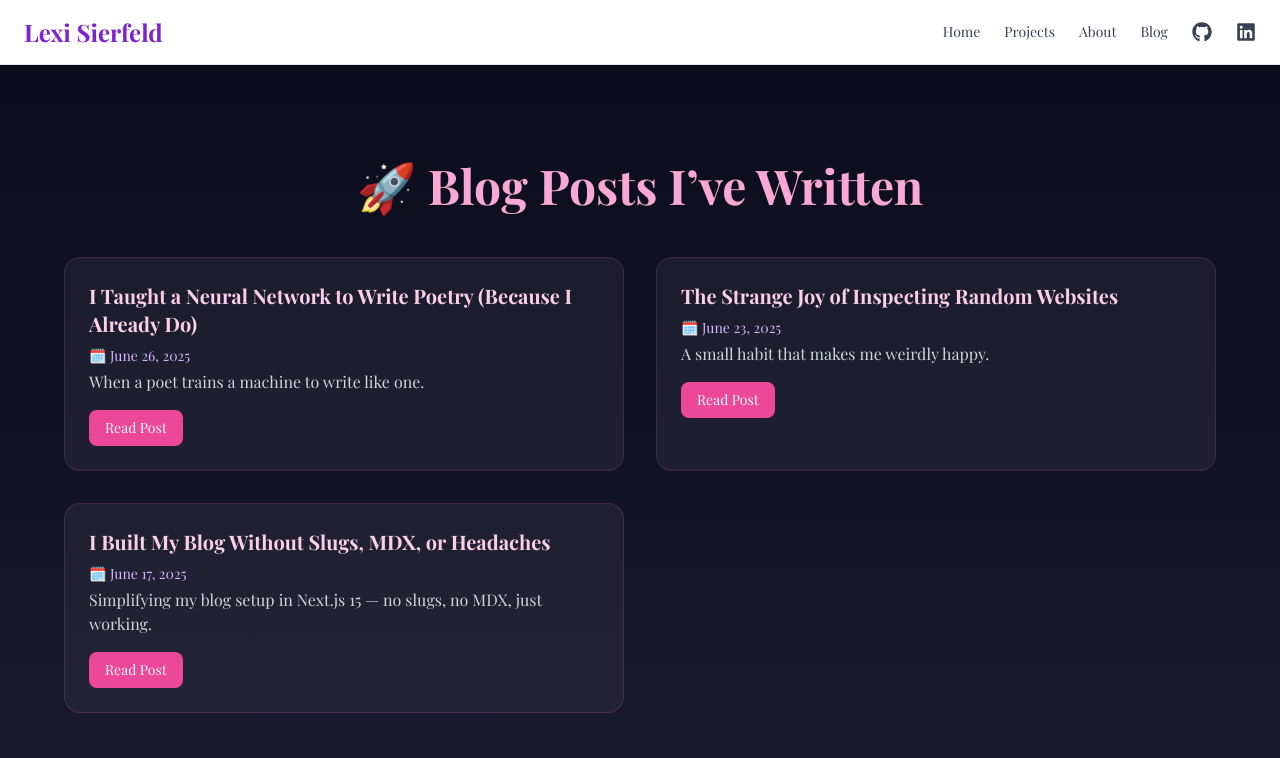
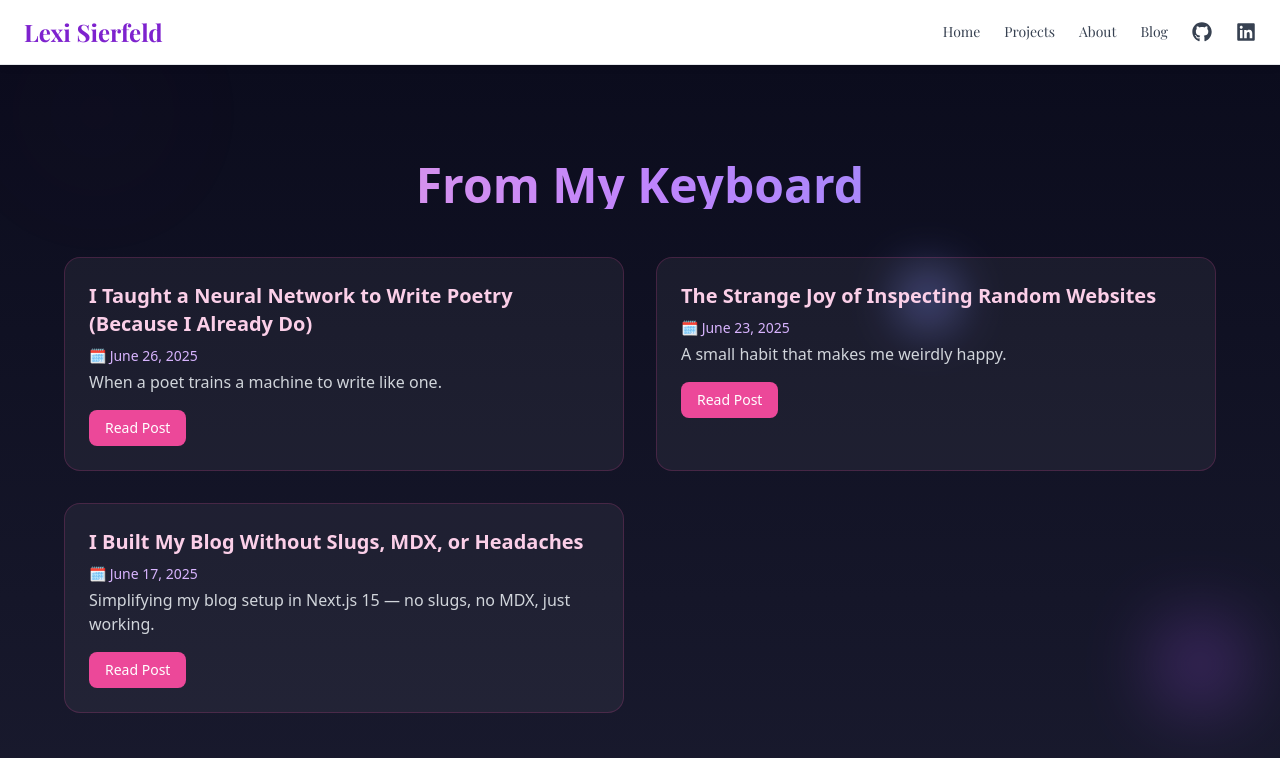
Before and after one commit to codebylexis/lexisierfeld-portfolio, a Next.js app: page /blog in a window 1280 px wide. Shown: the top 758 px of the page. Built offline with nearby package versions, Linux system fonts and the light colour scheme.

Commit message:
Added blog post

```diff
--- a/app/blog/page.tsx
+++ b/app/blog/page.tsx
@@ -1,14 +1,32 @@
+'use client';
+
 import Link from 'next/link';
+import { motion } from 'framer-motion';
 
 export default function Blog() {
   return (
-    <main className="min-h-screen bg-gradient-to-b from-[#0b0c1d] to-[#1a1b2f] text-white px-6 py-24">
-      <div className="max-w-6xl mx-auto">
-        <h1 className="text-4xl md:text-5xl font-extrabold text-pink-300 mb-12 text-center">
-          🚀 Blog Posts I’ve Written
-        </h1>
+    <motion.main
+      initial={{ opacity: 0, y: 40 }}
+      animate={{ opacity: 1, y: 0 }}
+      transition={{ duration: 0.6, ease: 'easeOut' }}
+      className="min-h-screen bg-gradient-to-b from-[#0b0c1d] to-[#1a1b2f] text-white px-6 py-24 font-sans"
+    >
+      {/* ✨ Animated cosmic blobs */}
+      <div className="absolute top-16 left-12 w-24 h-24 bg-pink-400 rounded-full blur-2xl opacity-30 animate-ping" />
+      <div className="absolute bottom-24 right-10 w-20 h-20 bg-purple-500 rounded-full blur-2xl opacity-30 animate-pulse" />
+      <div className="absolute top-1/3 right-1/4 w-16 h-16 bg-indigo-400 rounded-full blur-xl opacity-30 animate-pulse" />
 
-        <div className="grid md:grid-cols-2 gap-8">
+      {/* 🚀 Blog Title */}
+      <motion.h1
+        initial={{ opacity: 0, y: -20 }}
+        animate={{ opacity: 1, y: 0 }}
+        transition={{ duration: 0.8 }}
+        className="text-5xl font-extrabold text-center mb-12 bg-gradient-to-r from-pink-300 via-purple-400 to-indigo-400 text-transparent bg-clip-text"
+      >
+        From My Keyboard
+      </motion.h1>
+
+      <div className="max-w-6xl mx-auto grid md:grid-cols-2 gap-8 relative z-10">
         {/* Blog Post: I Taught a Neural Network to Write Poetry */}
         <div className="bg-white/5 border border-pink-500/20 rounded-2xl p-6 hover:bg-white/10 transition">
           <h2 className="text-xl font-semibold text-pink-200 mb-2">
@@ -60,7 +78,6 @@ export default function Blog() {
           </Link>
         </div>
       </div>
-      </div>
-    </main>
+    </motion.main>
   );
 }
--- a/app/page.tsx
+++ b/app/page.tsx
@@ -63,8 +63,8 @@ export default function Home(): JSX.Element {
         transition={{ delay: 0.3, duration: 1 }}
         className="text-lg max-w-2xl text-gray-300 mt-6 z-10"
       >
-        Math major at UPenn building full-stack and AI-powered tools. Passionate about problem solving,
-        backend systems, and finance tech.
+        Math major at UPenn building full-stack and AI-powered tools.
+        Passionate about problem solving, backend systems, and all things tech.
       </motion.p>
 
       {/* 🚀 Buttons */}
```
Lines whose indentation alone changed are shown as unchanged.
